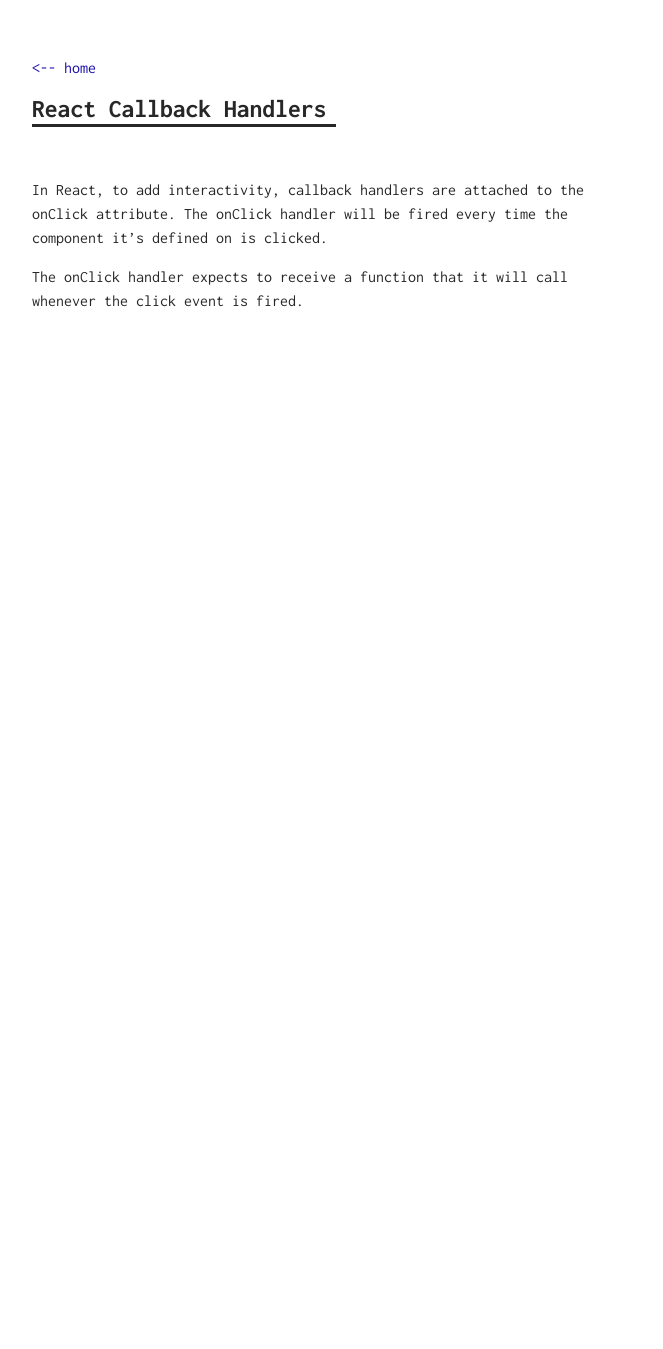
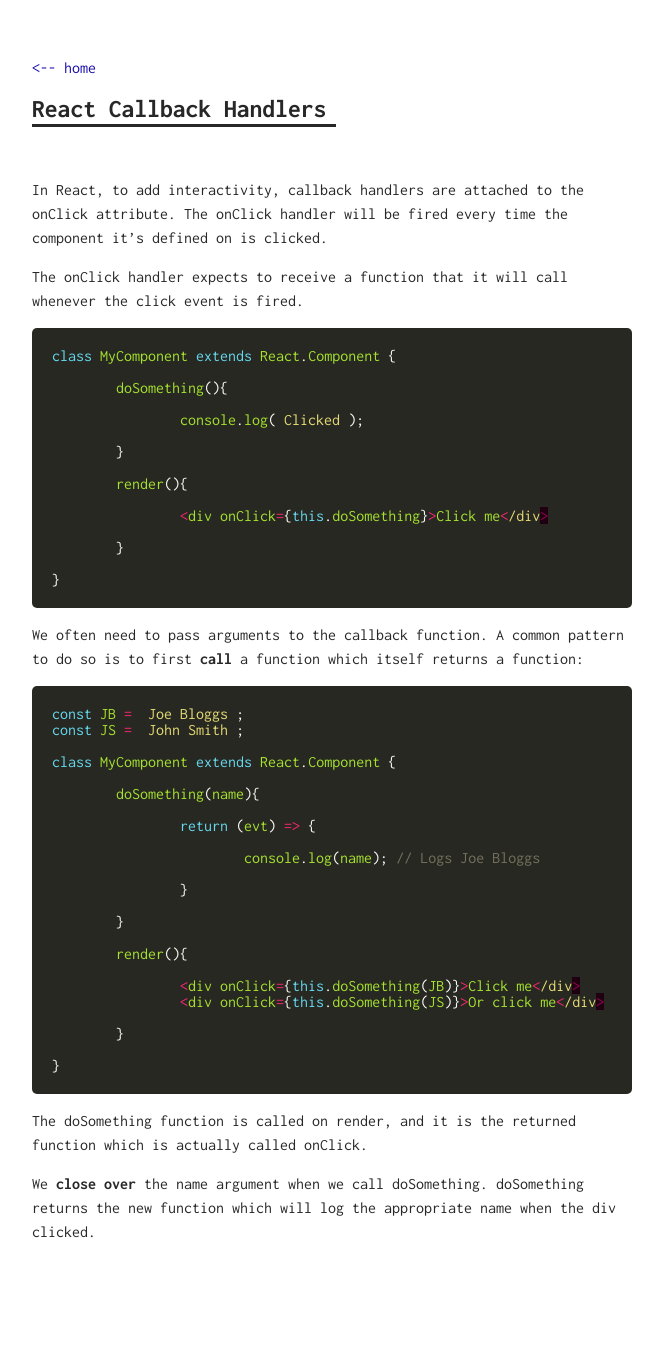
Before and after one commit to iamandyjones/js-notes, a Jekyll site: the page built from _posts/2017-11-01-react-callback-handlers.md, in a window 1280 px wide. Shown: the whole page, without its empty margins (308-971 px from the left). Built offline with Jekyll 4.4.1, drawn with Linux system fonts in a browser that asks for light colours; before the commit the page ends 900 px from its top, so only the background shows below that.

Commit message:
Update 2017-11-01-react-callback-handlers.md

```diff
--- a/_posts/2017-11-01-react-callback-handlers.md
+++ b/_posts/2017-11-01-react-callback-handlers.md
@@ -6,8 +6,56 @@ In React, to add interactivity, callback handlers are attached to the onClick at
 
 The onClick handler expects to receive a function that it will call whenever the click event is fired.
 
+{% highlight javascript %}
 
+class MyComponent extends React.Component {
+
+	doSomething(){
+
+		console.log('Clicked');
+
+	}
+
+	render(){
+
+		<div onClick={this.doSomething}>Click me</div>
+
+	}
+
+}
+
+{% endhighlight %}
+
+We often need to pass arguments to the callback function. A common pattern to do so is to first __call__ a function which itself returns a function:
 
 {% highlight javascript %}
 
+const JB = 'Joe Bloggs';
+const JS = 'John Smith';
+
+class MyComponent extends React.Component {
+
+	doSomething(name){
+
+		return (evt) => {
+
+			console.log(name); // Logs Joe Bloggs
+
+		}
+
+	}
+
+	render(){
+
+		<div onClick={this.doSomething(JB)}>Click me</div>
+		<div onClick={this.doSomething(JS)}>Or click me</div>
+
+	}
+
+}
+
 {% endhighlight %}
+
+The `doSomething` function is called on render, and it is the returned function which is actually called onClick.
+
+We __close over__ the `name` argument when we call `doSomething`. `doSomething` returns the new function which will log the appropriate name when the div clicked.
```
